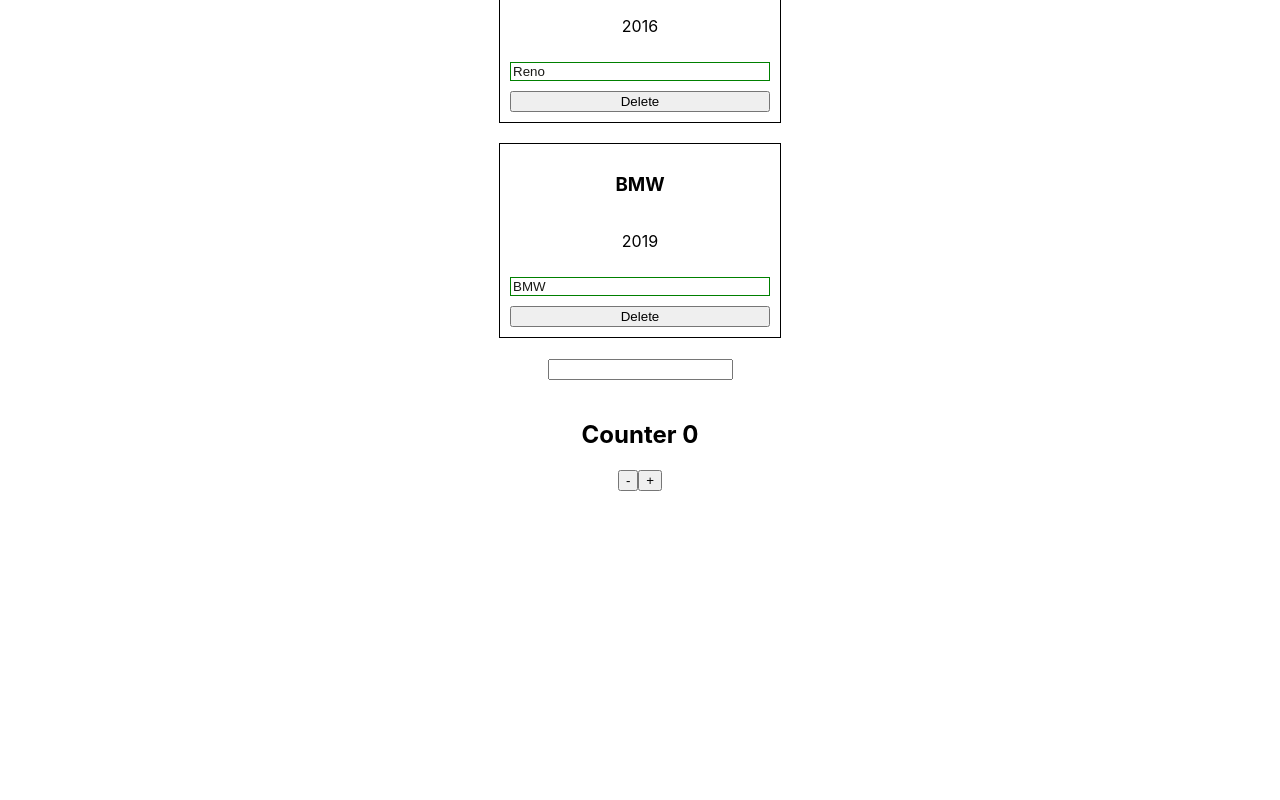
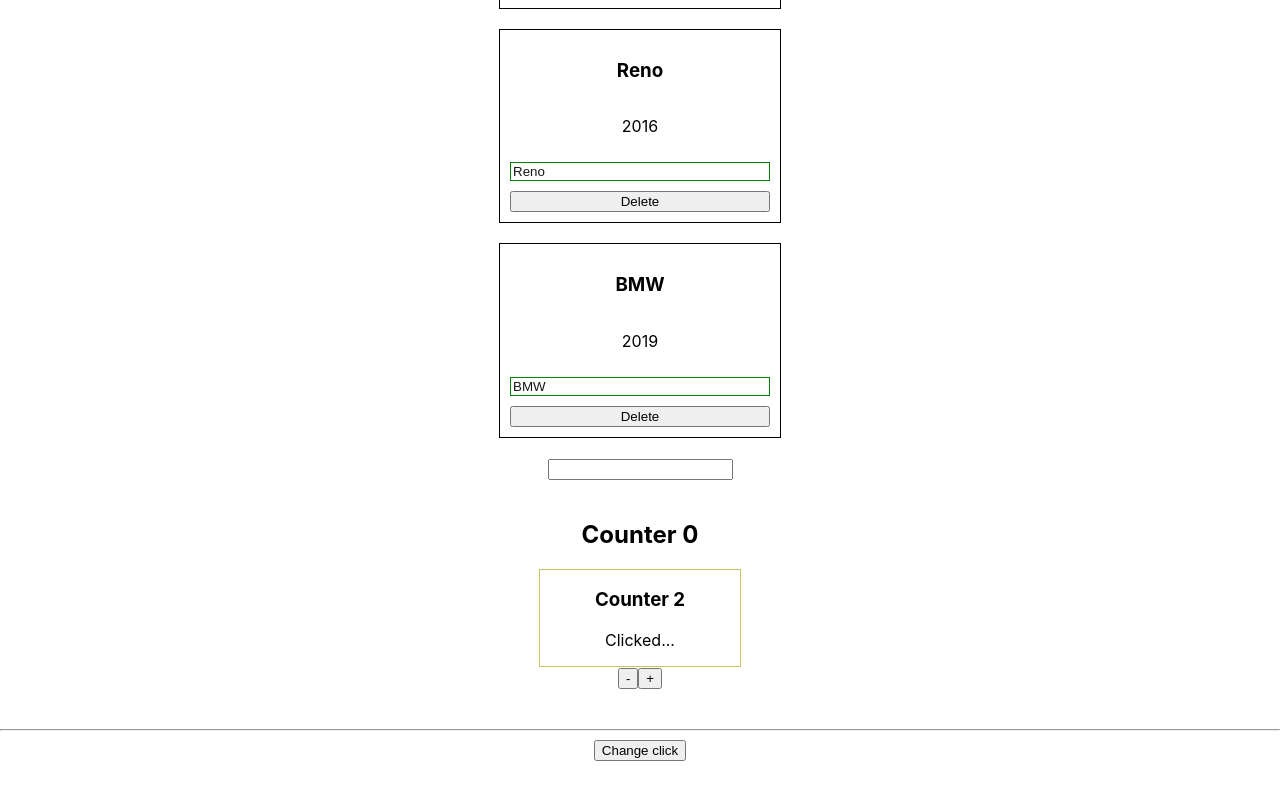
Before and after one commit to andrejscript/react-prompt-app, a React (Create React App) app in the folder proj/: page / in a window 1280 px wide. Shown: the part 438-1238 px from the top of the page. Before the commit the page ends 969 px from the top, so only its background shows below. Built offline with nearby package versions, Linux system fonts and the light colour scheme.

Commit message:
create Context start

```diff
--- a/proj/src/App.css
+++ b/proj/src/App.css
@@ -1,16 +1,4 @@
 .App {
   text-align: center;
-  margin-top: 50px;
+  margin: 150px auto;
 }
-
-
-.App-header {
-  background-color: #282c34;
-  min-height: 100vh;
-  display: flex;
-  flex-direction: column;
-  align-items: center;
-  justify-content: center;
-  font-size: calc(10px + 2vmin);
-  color: white;
-}
--- a/proj/src/App.js
+++ b/proj/src/App.js
@@ -4,8 +4,11 @@
 import './App.css';
 import Counter from './components/Counter/Counter';
 
+export const ClickedContext = React.createContext()
+
 export default class App extends Component {
   state = {
+    clicked: false,
     cars: [
       { name: 'Mazda', year: 2014, id: 1 },
       { name: 'Reno', year: 2016, id: 2 },
@@ -62,7 +65,9 @@
         <button onClick={this.toggleListHandler}>Toggle list</button>
         {list}
         <input type='text' onChange={this.handleInput} />
-        <Counter />
+        <Counter clicked={this.state.clicked} />
+        <hr/>
+        <button onClick={() => this.setState({clicked: !this.state.clicked})}>Change click</button>
       </div>
     );
   }
--- a/proj/src/components/Counter/Counter.js
+++ b/proj/src/components/Counter/Counter.js
@@ -1,25 +1,28 @@
 import React, { Component } from 'react';
+import Counter2 from '../Counter2/Counter2';
 
 export default class Counter extends Component {
-
   state = {
-    score: 0
-  }
+    score: 0,
+  };
 
   addCounter = () => {
     // this.setState({score: this.state.score + 1})
     this.setState((prevState) => ({
-        score: prevState.score + 1
-      }))
-  }
+      score: prevState.score + 1,
+    }));
+  };
 
-render() {
-  return (
-    <div style={{margin: '40px 0'}}>
-    <h2>Counter {this.state.score}</h2>
-      <button onClick={() => this.setState({score: this.state.score - 1}) }>-</button>
-      <button onClick={this.addCounter}>+</button>
-    </div>
+  render() {
+    return (
+      <div style={{ margin: '40px 0' }}>
+        <h2>Counter {this.state.score}</h2>
+        <Counter2 clicked={this.props.clicked} />
+        <button onClick={() => this.setState({ score: this.state.score - 1 })}>
+          -
+        </button>
+        <button onClick={this.addCounter}>+</button>
+      </div>
     );
   }
 }
--- /dev/null
+++ b/proj/src/components/Counter2/Counter2.css
@@ -0,0 +1,5 @@
+.Counter2 {
+  border: 1px solid #cac364;
+  margin: 0 auto;
+  width: 200px;
+}
--- /dev/null
+++ b/proj/src/components/Counter2/Counter2.js
@@ -0,0 +1,12 @@
+import React from 'react';
+import './Counter2.css';
+
+export default props => {
+  return (
+    <div className={'Counter2'}>
+      <h3>Counter 2</h3>
+      <p>Clicked...</p>
+      {props.clicked ? <p>ok</p> : null}
+    </div>
+  )
+}
```
